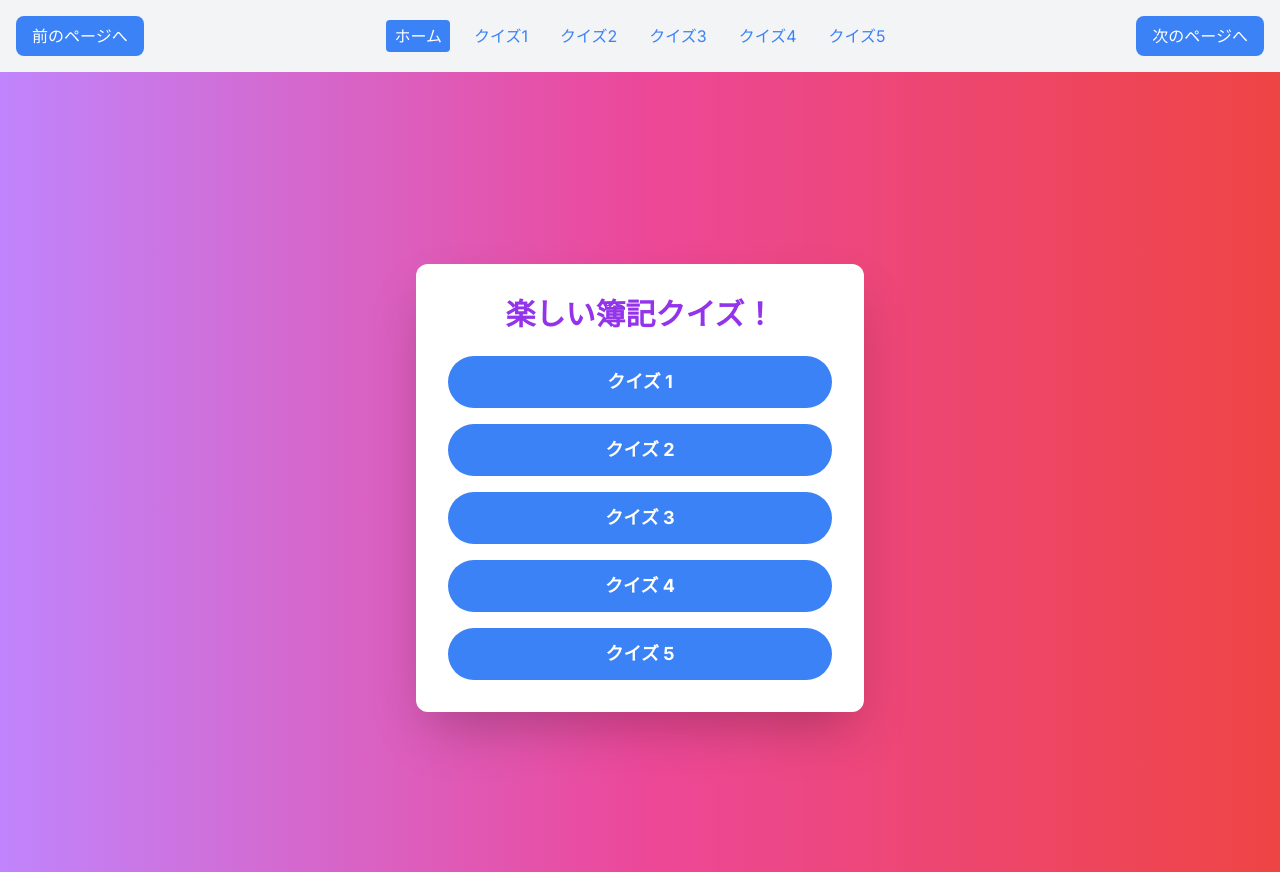
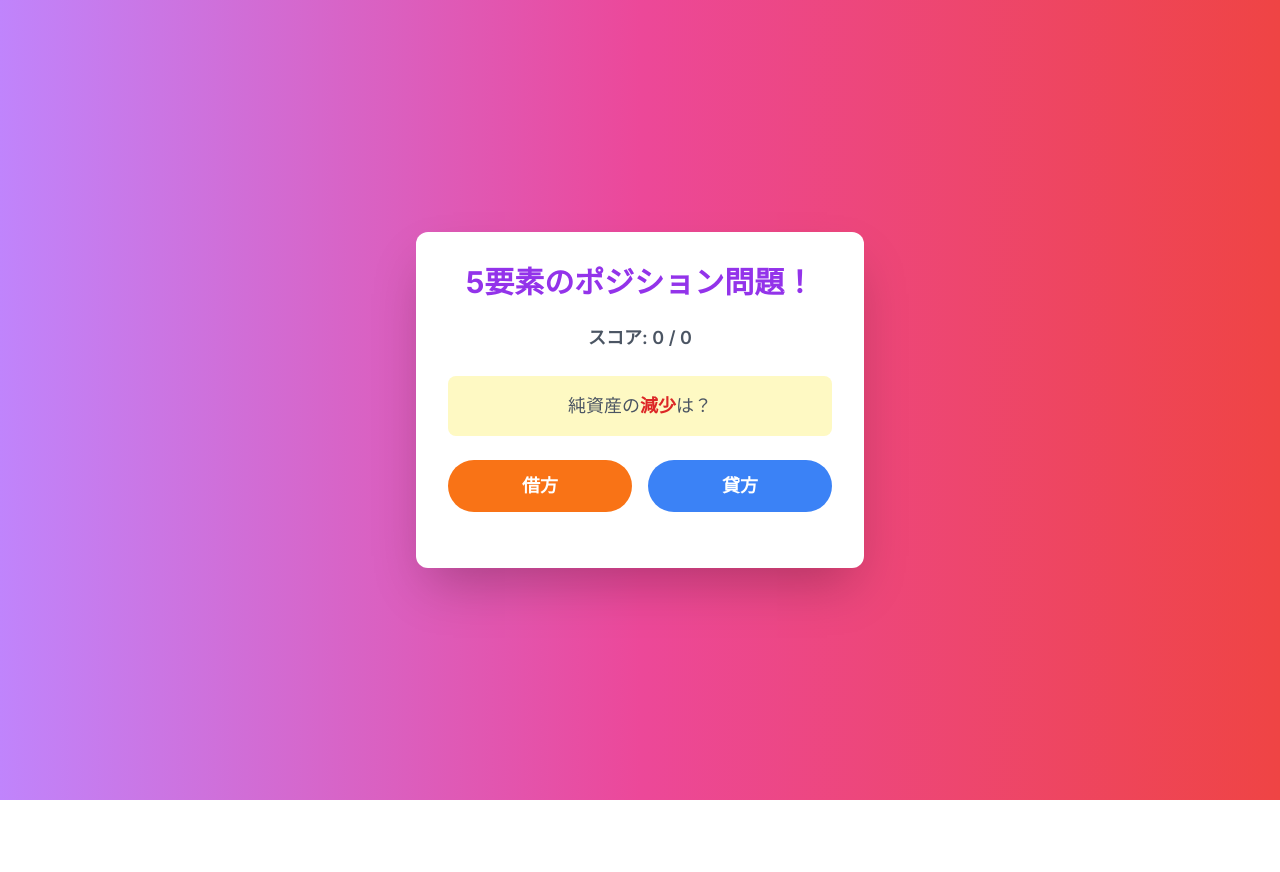
Before and after one commit to kuwa124/boki-app, a Next.js app: page / in a window 1280 px wide. After the commit the page ends 800 px from the top, so only its background shows below. Built offline with nearby package versions, Linux system fonts and the light colour scheme.

Commit message:
♻️ ５分類のみ実装

```diff
--- a/src/app/layout.tsx
+++ b/src/app/layout.tsx
@@ -1,7 +1,6 @@
 import type { Metadata } from 'next';
 import { Inter } from 'next/font/google';
 import './globals.css';
-import Navigation from '@/components/Navigation';
 
 const inter = Inter({ subsets: ['latin'] });
 
@@ -18,7 +17,7 @@ export default function RootLayout({
   return (
     <html lang='ja'>
       <body className={inter.className}>
-        <Navigation />
+        {/* <Navigation /> */}
         {children}
       </body>
     </html>
--- a/src/app/page.tsx
+++ b/src/app/page.tsx
@@ -1,24 +1,107 @@
-import React from 'react';
-import Link from 'next/link';
+'use client';
 
-export default function Home() {
+import { PositionQuestionDisplay } from '@/app/quiz1/components/PositionQuestionDisplay';
+import { PositionResultDisplay } from '@/app/quiz1/components/PositionResultDisplay';
+import {
+  AccountingCategory,
+  AccountingCategoryQuestion,
+  categoryPositions,
+} from '@/app/quiz1/constants/AccountingCategoryTypes';
+import { AnswerButtons } from '@/components/AnswerButtons';
+import { ScoreDisplay } from '@/components/ScoreDisplay';
+import { Position } from '@/constants/type';
+import { useEffect, useState } from 'react';
+
+const generateQuestion = (): AccountingCategoryQuestion => {
+  const categories: AccountingCategory[] = [
+    '資産',
+    '負債',
+    '純資産',
+    '費用',
+    '収益',
+  ];
+  const category = categories[Math.floor(Math.random() * categories.length)];
+  const position = Math.random() < 0.5 ? 'home' : 'away';
+  return { category, position };
+};
+
+export default function Quiz1() {
+  // 問題の状態を管理
+  const [question, setQuestion] = useState<AccountingCategoryQuestion | null>(
+    null
+  );
+  // 回答の状態を管理
+  const [answer, setAnswer] = useState<Position | undefined>(undefined);
+  // 結果の状態を管理
+  const [result, setResult] = useState<boolean | undefined>(undefined);
+  // スコアの状態を管理
+  const [score, setScore] = useState(0);
+  // 総問題数の状態を管理
+  const [totalQuestions, setTotalQuestions] = useState(0);
+
+  // コンポーネントがマウントされたときに問題を生成
+  useEffect(() => {
+    setQuestion(generateQuestion());
+  }, []);
+
+  // 回答をチェックする関数
+  const checkAnswer = (selectedPosition: Position) => {
+    if (!question) return; // 問題がない場合は処理を行わない(早期リターン)
+    // position を 'home' | 'away' に変換
+    const positionKey = question.position === 'home' ? 'home' : 'away';
+
+    // 正解を取得
+    const correctAnswer = categoryPositions[question.category][positionKey];
+    // 選択された回答が正解かどうかを判定
+    const isCorrect = selectedPosition === correctAnswer;
+    // 回答を設定
+    setAnswer(selectedPosition);
+    // 結果を設定
+    setResult(isCorrect);
+    // 正解の場合、スコアを増加
+    if (isCorrect) setScore(score + 1);
+    // 総問題数を増加
+    setTotalQuestions(totalQuestions + 1);
+  };
+
+  // 次の問題を生成する関数
+  const nextQuestion = () => {
+    // 新しい問題を生成
+    setQuestion(generateQuestion());
+    // 回答をリセット
+    setAnswer(undefined);
+    // 結果をリセット
+    setResult(undefined);
+  };
+
+  // 結果表示後、自動的に次の問題に進むためのeffect
+  useEffect(() => {
+    const timer = setTimeout(() => {
+      if (result !== undefined) {
+        nextQuestion();
+      }
+    }, 2000);
+    return () => clearTimeout(timer);
+  }, [result]);
+
+  // 問題がロードされていない場合のローディング表示
+  if (question === null) {
+    return <div>Loading...</div>;
+  }
+
   return (
-    <main className='min-h-screen bg-gradient-to-r from-purple-400 via-pink-500 to-red-500 flex flex-col items-center justify-center'>
-      <div className='bg-white p-8 rounded-xl shadow-2xl max-w-md w-full mt-8'>
+    <main className='text-gray-600 min-h-screen bg-gradient-to-r from-purple-400 via-pink-500 to-red-500 flex items-center justify-center'>
+      <div className='bg-white p-8 rounded-xl shadow-2xl max-w-md w-full'>
         <h1 className='text-3xl font-bold text-center mb-6 text-purple-600'>
-          楽しい簿記クイズ！
+          5要素のポジション問題！
         </h1>
-        <div className='grid grid-cols-1 gap-4'>
-          {[1, 2, 3, 4, 5].map((quizNum) => (
-            <Link
-              key={quizNum}
-              href={`/quiz${quizNum}`}
-              className='py-3 px-6 bg-blue-500 text-white rounded-full text-center font-bold text-lg hover:bg-blue-600 transition-colors'
-            >
-              クイズ {quizNum}
-            </Link>
-          ))}
-        </div>
+        <ScoreDisplay score={score} totalQuestions={totalQuestions} />
+        <PositionQuestionDisplay question={question} />
+        <AnswerButtons
+          onAnswer={checkAnswer}
+          isAnswered={answer !== undefined}
+        />
+        <PositionResultDisplay result={result} />
       </div>
     </main>
   );
--- a/src/app/quiz1/components/PositionQuestionDisplay.tsx
+++ b/src/app/quiz1/components/PositionQuestionDisplay.tsx
@@ -17,8 +17,9 @@ export const PositionQuestionDisplay: React.FC<
         <p className='text-lg font-medium text-center'>
           {question.category}の
           <span className={`font-bold ${positionColor}`}>
-            {isPosition ? 'ホームポジションは？' : 'ホームポジションの反対は？'}
+            {isPosition ? '増加' : '減少'}
           </span>
+          は？
         </p>
       </div>
     </div>
--- a/src/app/quiz1/components/PositionResultDisplay.tsx
+++ b/src/app/quiz1/components/PositionResultDisplay.tsx
@@ -1,3 +1,5 @@
+'use client';
+
 import React from 'react';
 
 import { CheckCircle, XCircle } from 'lucide-react';
@@ -14,14 +16,16 @@ export const PositionResultDisplay: React.FC<PositionResultDisplayProps> = ({
   }
 
   const Icon = result ? CheckCircle : XCircle;
-  const message:string = result ? '正解！すごい！' : '残念！次は頑張ろう！';
-  const colorClass:string = result ? 'green' : 'red';
+  const message: string = result ? '正解！すごい！' : '残念！次は頑張ろう！';
+  const colorDivClass = result ? 'bg-green-100' : 'bg-red-100';
+  const colorIconClass = result ? 'text-green-500' : 'text-red-500';
+  const colorPClass = result ? 'text-green-700' : 'text-red-700';
 
   return (
-    <div className={`text-center p-4 rounded-lg bg-${colorClass}-100`}>
+    <div className={`text-center p-4 rounded-lg ${colorDivClass}`}>
       <div className='flex justify-center items-center'>
-        <Icon className={`text-${colorClass}-500 mr-2`} />
-        <p className={`text-${colorClass}-700 font-bold`}>{message}</p>
+        <Icon className={`${colorIconClass} mr-2`} />
+        <p className={`${colorPClass} font-bold`}>{message}</p>
       </div>
     </div>
   );
--- a/src/app/quiz1/page.tsx
+++ /dev/null
@@ -1,101 +0,0 @@
-'use client';
-
-import React, { useState, useEffect } from 'react';
-import { Sparkles } from 'lucide-react';
-import {
-  AccountingCategory,
-  AccountingCategoryQuestion,
-  categoryPositions,
-} from './constants/AccountingCategoryTypes';
-import { ScoreDisplay } from '@/components/ScoreDisplay';
-import { PositionQuestionDisplay } from './components/PositionQuestionDisplay';
-import { AnswerButtons } from '@/components/AnswerButtons';
-import { PositionResultDisplay } from './components/PositionResultDisplay';
-import { Position } from '@/constants/type';
-
-export default function Quiz1() {
-  const generateQuestion = (): AccountingCategoryQuestion => {
-    const categories: AccountingCategory[] = [
-      '資産',
-      '負債',
-      '純資産',
-      '費用',
-      '収益',
-    ];
-    const category = categories[Math.floor(Math.random() * categories.length)];
-    const position = Math.random() < 0.5 ? 'home' : 'away';
-    return { category, position };
-  };
-
-  // 問題の状態を管理
-  const [question, setQuestion] = useState<AccountingCategoryQuestion>(
-    generateQuestion()
-  );
-  // 回答の状態を管理
-  const [answer, setAnswer] = useState<Position | undefined>(undefined);
-  // 結果の状態を管理
-  const [result, setResult] = useState<boolean | undefined>(undefined);
-  // スコアの状態を管理
-  const [score, setScore] = useState(0);
-  // 総問題数の状態を管理
-  const [totalQuestions, setTotalQuestions] = useState(0);
-
-  // 回答をチェックする関数
-  const checkAnswer = (selectedPosition: Position) => {
-    // position を 'home' | 'away' に変換
-    const positionKey = question.position === 'home' ? 'home' : 'away';
-
-    // 正解を取得
-    const correctAnswer = categoryPositions[question.category][positionKey];
-    // 選択された回答が正解かどうかを判定
-    const isCorrect = selectedPosition === correctAnswer;
-    // 回答を設定
-    setAnswer(selectedPosition);
-    // 結果を設定
-    setResult(isCorrect);
-    // 正解の場合、スコアを増加
-    if (isCorrect) setScore(score + 1);
-    // 総問題数を増加
-    setTotalQuestions(totalQuestions + 1);
-  };
-
-  // 次の問題を生成する関数
-  const nextQuestion = () => {
-    // 新しい問題を生成
-    setQuestion(generateQuestion());
-    // 回答をリセット
-    setAnswer(undefined);
-    // 結果をリセット
-    setResult(undefined);
-  };
-
-  // 結果表示後、自動的に次の問題に進むためのeffect
-  useEffect(() => {
-    const timer = setTimeout(() => {
-      if (result !== undefined) {
-        nextQuestion();
-      }
-    }, 2000);
-    return () => clearTimeout(timer);
-  }, [result]);
-
-  return (
-    <main className='text-gray-600 min-h-screen bg-gradient-to-r from-purple-400 via-pink-500 to-red-500 flex items-center justify-center'>
-      <div className='bg-white p-8 rounded-xl shadow-2xl max-w-md w-full'>
-        <h1 className='text-3xl font-bold text-center mb-6 text-purple-600'>
-          5要素のポジション問題！
-        </h1>
-        <ScoreDisplay score={score} totalQuestions={totalQuestions} />
-        <PositionQuestionDisplay question={question} />
-        <AnswerButtons
-          onAnswer={checkAnswer}
-          isAnswered={answer !== undefined}
-        />
-        <PositionResultDisplay result={result} />
-        <div className='absolute top-20 right-4'>
-          <Sparkles className='text-yellow-400 animate-pulse' size={32} />
-        </div>
-      </div>
-    </main>
-  );
-}
```
